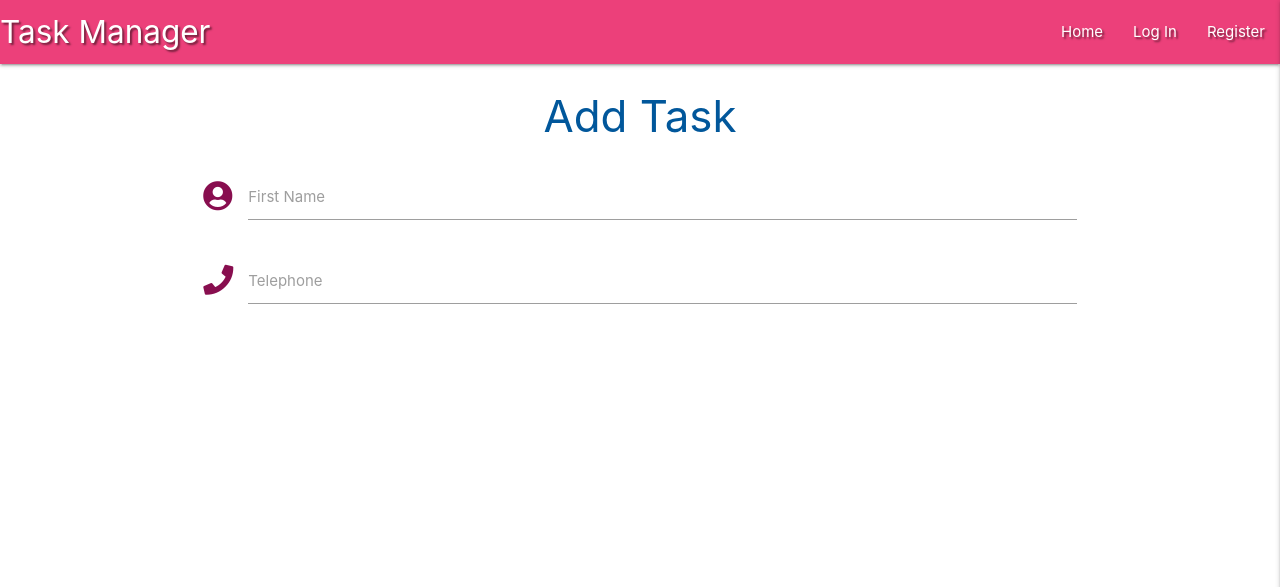
After one commit to ZionX42/flask-task-manager-project_1, a Python web app: template templates/add_task.html in a window 1280 px wide. The commit adds this page. Shown: the top 587 px of the page. Run offline with Jinja, Linux system fonts and the light colour scheme; the template is opened without the code that fills it, so the values that code supplies are empty.

Commit message:
Create add_task template

```diff
--- /dev/null
+++ b/templates/add_task.html
@@ -0,0 +1,23 @@
+{% extends "base.html" %}
+{% block content %}
+
+    <h3 class="light-blue-text text-darken-4 center-align">Add Task</h3>
+
+    <div class="row">
+        <form class="col s12" method="POST" action="">
+            <div class="row">
+                <div class="input-field col s12">
+                    <i class="fas fa-user-circle prefix pink-text text-darken-4"></i>
+                    <input id="icon_prefix" type="text" class="validate">
+                    <label for="icon_prefix">First Name</label>
+                </div>
+                <div class="input-field col s12">
+                    <i class="fas fa-phone prefix pink-text text-darken-4"></i>
+                    <input id="icon_telephone" type="tel" class="validate">
+                    <label for="icon_telephone">Telephone</label>
+                </div>
+            </div>
+        </form>
+    </div>
+
+{% endblock %}
--- a/templates/add_tasks.html
+++ /dev/null
@@ -1,6 +0,0 @@
-{% extends "base.html" %}
-{% block content %}
-
-    <h3 class="light-blue-text text-darken-4 center-align">Add Task</h3>
-
-{% endblock %}
--- a/templates/base.html
+++ b/templates/base.html
@@ -27,7 +27,7 @@
                     <li><a href="{{ url_for('get_tasks') }}">Home</a></li>
                     {% if session.user %}
                     <li><a href="{{ url_for('profile', username=session['user']) }}">Profile</a></li>
-                    <li><a href="{{ url_for('add_task')">New Task</a></li>
+                    <li><a href="{{ url_for('add_task') }}">New Task</a></li>
                     <li><a href="#">Manage Categories</a></li>
                     <li><a href="{{ url_for('logout') }}">Log Out</a></li>
                     {% else %}
```
